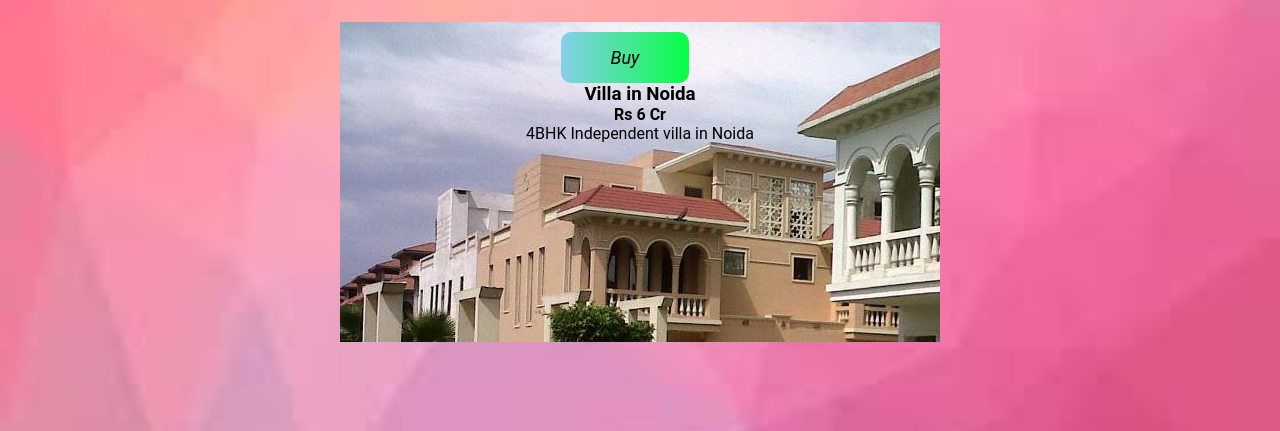
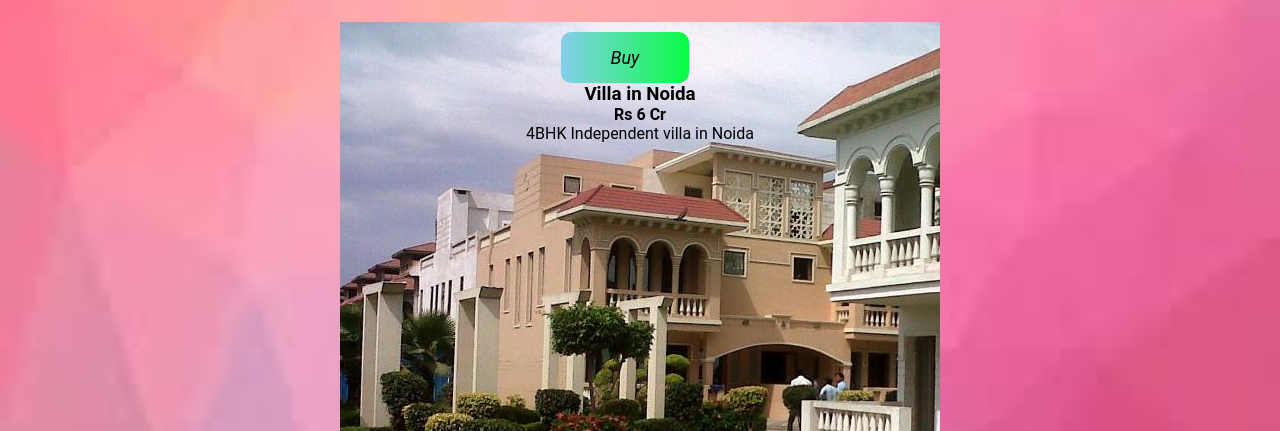
Before and after one commit to Vidushigarg01/Real-Estate, a plain HTML site: page shop.html in a window 1280 px wide. Shown: the part 116-547 px from the top of the page. Drawn offline with nearby package versions, Linux system fonts and the light colour scheme.

Commit message:
Update shop.html

```diff
--- a/shop.html
+++ b/shop.html
@@ -41,7 +41,7 @@ color: black;
 .card{
     background-color: white;
     width: 600px;
-    height: 40vh;
+    height: 70vh;
     background: url("images/m1.jpg");
 }
 .card .card-img{
```
